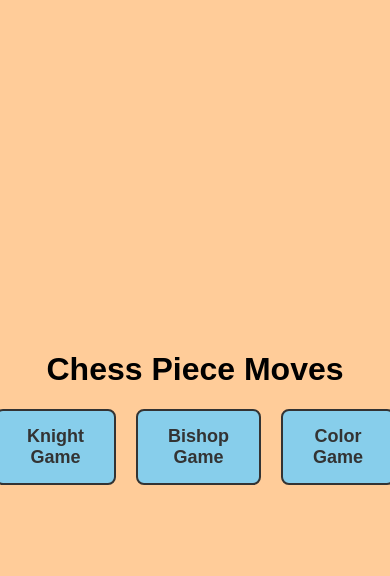
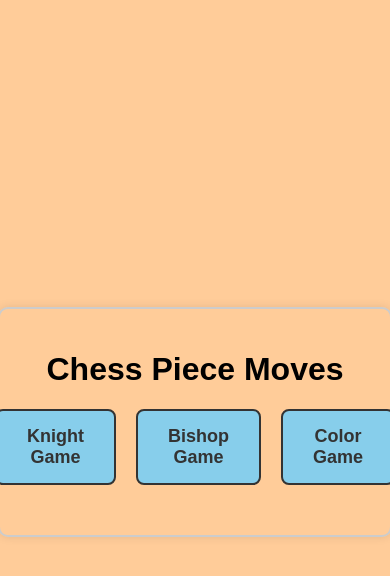
Before and after one commit to futuressobright/flask-knight-moves, a Flask app: page / in a window 390 px wide. Shown: the top 576 px of the page. Run offline with Flask 3, Linux system fonts and the light colour scheme.

Commit message:
added border, and viewport for mobile

```diff
--- a/app/static/styles.css
+++ b/app/static/styles.css
@@ -16,6 +16,11 @@ body {
     align-items: center;
     max-width: 600px;
     width: 100%;
+    margin: 20px auto;
+    padding: 20px;
+    border: 2px solid #ccc;
+    border-radius: 10px;
+    box-shadow: 0 0 10px rgba(0,0,0,0.1);
 }
 
 .square-box-container {
--- a/app/templates/index.html
+++ b/app/templates/index.html
@@ -3,6 +3,7 @@
 
 <head>
     <meta charset="UTF-8">
+    <meta name="viewport" content="width=device-width, initial-scale=1.0">
     <title>Chess Piece Moves</title>
     <link rel="stylesheet" href="{{ url_for('static', filename='styles.css') }}">
 </head>
```
